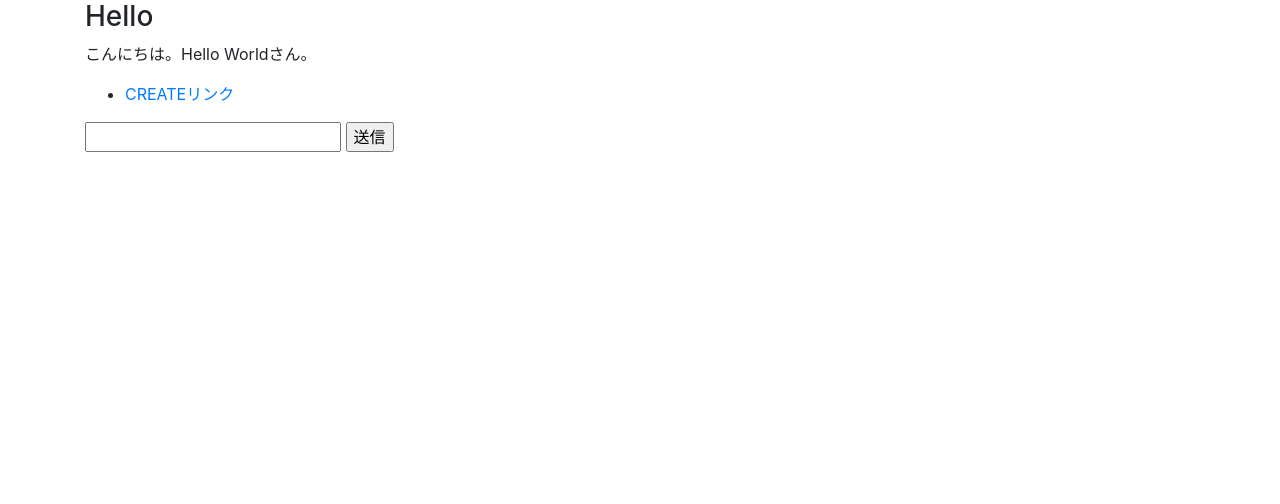
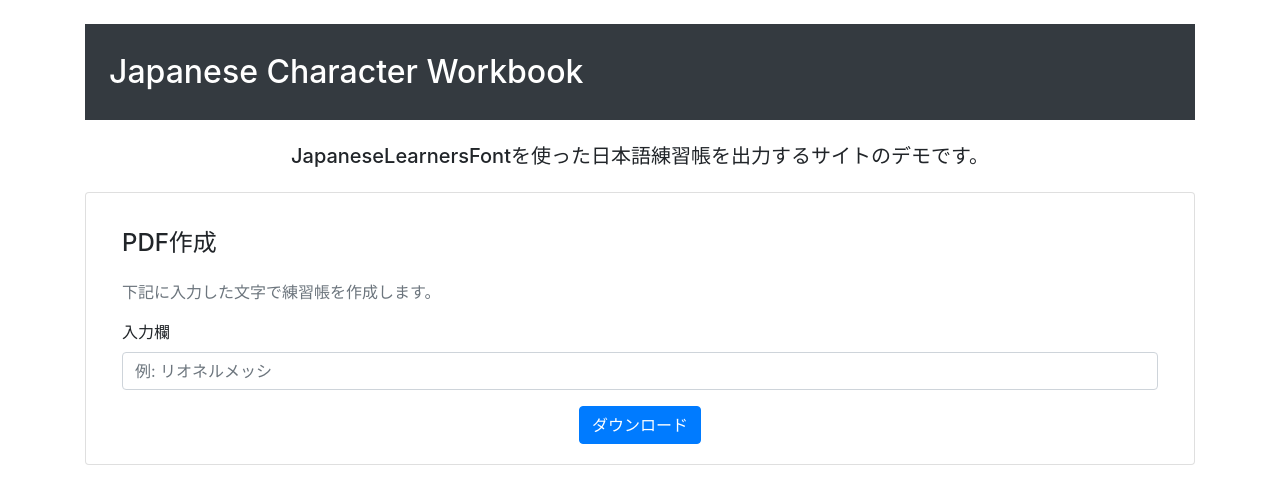
Before and after one commit to yuya-okada527/japanese-leaners-font-sample, a Flask app: page / in a window 1280 px wide. Shown: the top 504 px of the page. Run offline with Flask 2, Linux system fonts and the light colour scheme; some libraries are stand-ins or nearby versions.

Commit message:
modify overall layouts and add form

```diff
--- a/web/main.py
+++ b/web/main.py
@@ -11,8 +11,7 @@ app = Flask(__name__)
 
 @app.route("/")
 def index():
-    name = "Hello World"
-    return render_template("index.html", title="index", name=name)
+    return render_template("index.html")
 
 
 @app.route("/create")
@@ -22,7 +21,10 @@ def create():
     response = make_response()
 
     # ファイルコンテンツ
-    response.data = "sample contents"
+    response.data = request.args.get("string")
+
+    # TODO 動作確認
+    print(request.args.get("string"))
 
     # ファイル名をセット
     file_name = "sample.txt"
@@ -31,12 +33,5 @@ def create():
     return response
 
 
-@app.route("/params")
-def params():
-    query = request.args.get("params")
-
-    return render_template("index.html", title="params", name=query)
-
-
 if __name__ == "__main__":
     app.run(debug=True)
--- a/web/templates/index.html
+++ b/web/templates/index.html
@@ -2,24 +2,35 @@
 <html lang="ja">
 <head>
   <meta charset="UTF-8">
-  <title>{{ title }}</title>
+  <title>Japanese Character Workbook</title>
   <!-- Bootstrap CDN -->
   <link rel="stylesheet" href="https://stackpath.bootstrapcdn.com/bootstrap/4.3.1/css/bootstrap.min.css" integrity="sha384-ggOyR0iXCbMQv3Xipma34MD+dH/1fQ784/j6cY/iJTQUOhcWr7x9JvoRxT2MZw1T" crossorigin="anonymous" >
 </head>
 <body>
 <div class="container">
-  <h3>Hello</h3>
-  <p>
-    こんにちは。{{ name }}さん。
-  </p>
-  <ul>
-    <li><a href="{{ url_for('create') }}">CREATEリンク</a></li>
-  </ul>
-
-  <form method="get" action="{{ url_for('params') }}">
-    <input type="text" name="params" />
-    <input type="submit" value="送信">
-  </form>
+  <nav class="navbar navbar-dark bg-dark p-4 my-4">
+    <a class="navbar-brand " href="#"><span class="h2">Japanese Character Workbook</span></a>
+  </nav>
+  <h5 class="text-center mb-4">
+    JapaneseLearnersFontを使った日本語練習帳を出力するサイトのデモです。
+  </h5>
+  <div class="card">
+    <div class="card-body">
+      <h4 class="card-title p-3">PDF作成</h4>
+      <p class="card-subtitle text-muted mb-3 px-3">下記に入力した文字で練習帳を作成します。</p>
+      <form method="get" action="{{ url_for('create') }}">
+        <div class="form-group px-3">
+          <label class="control-label ">入力欄</label>
+          <input class="form-control" type="text" name="string" placeholder="例: リオネルメッシ">
+        </div>
+        <div class="form-row text-center">
+          <div class="col-12">
+            <button class="btn btn-primary" type="submit">ダウンロード</button>
+          </div>
+        </div>
+      </form>
+    </div>
+  </div>
 </div>
 <!-- jQuery for Bootstrap -->
 <script src="https://code.jquery.com/jquery-3.3.1.slim.min.js" integrity="sha384-q8i/X+965DzO0rT7abK41JStQIAqVgRVzpbzo5smXKp4YfRvH+8abtTE1Pi6jizo" crossorigin="anonymous"></script>
```
